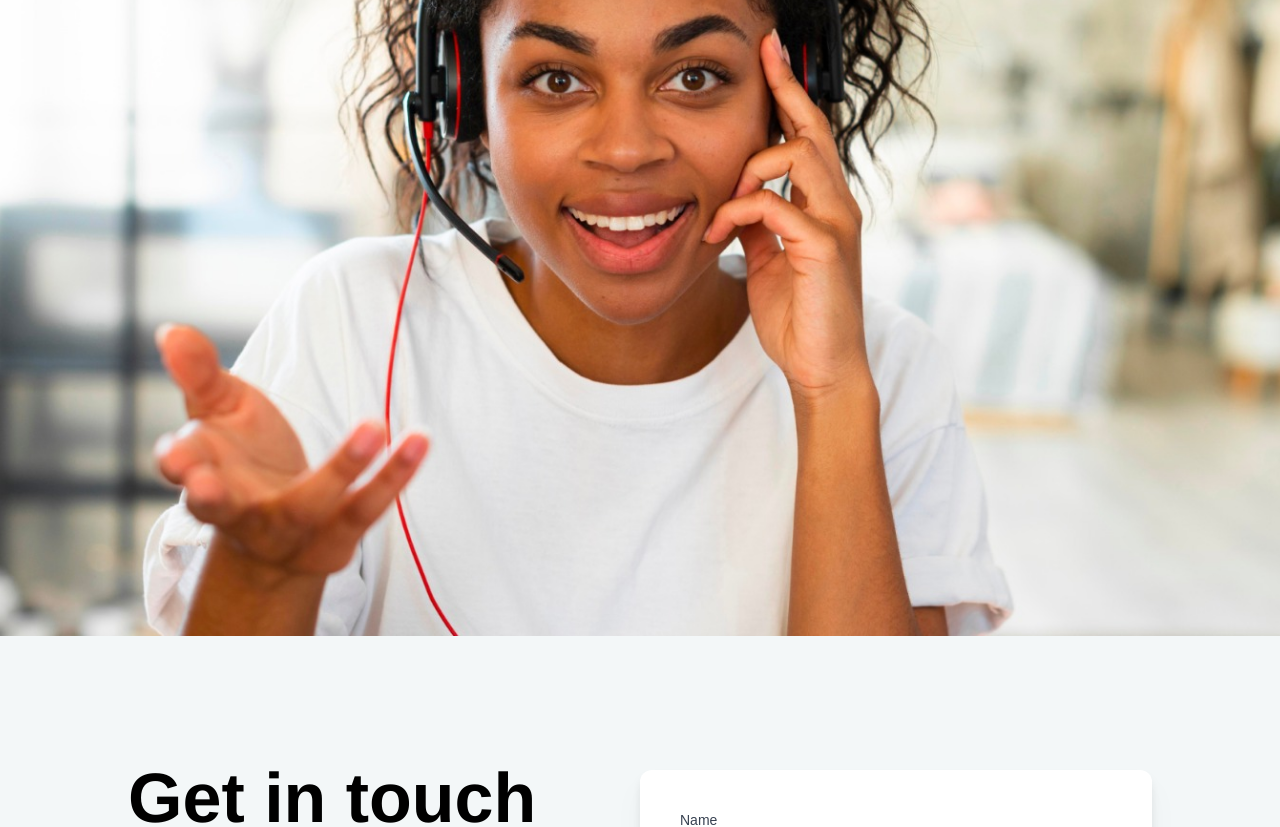
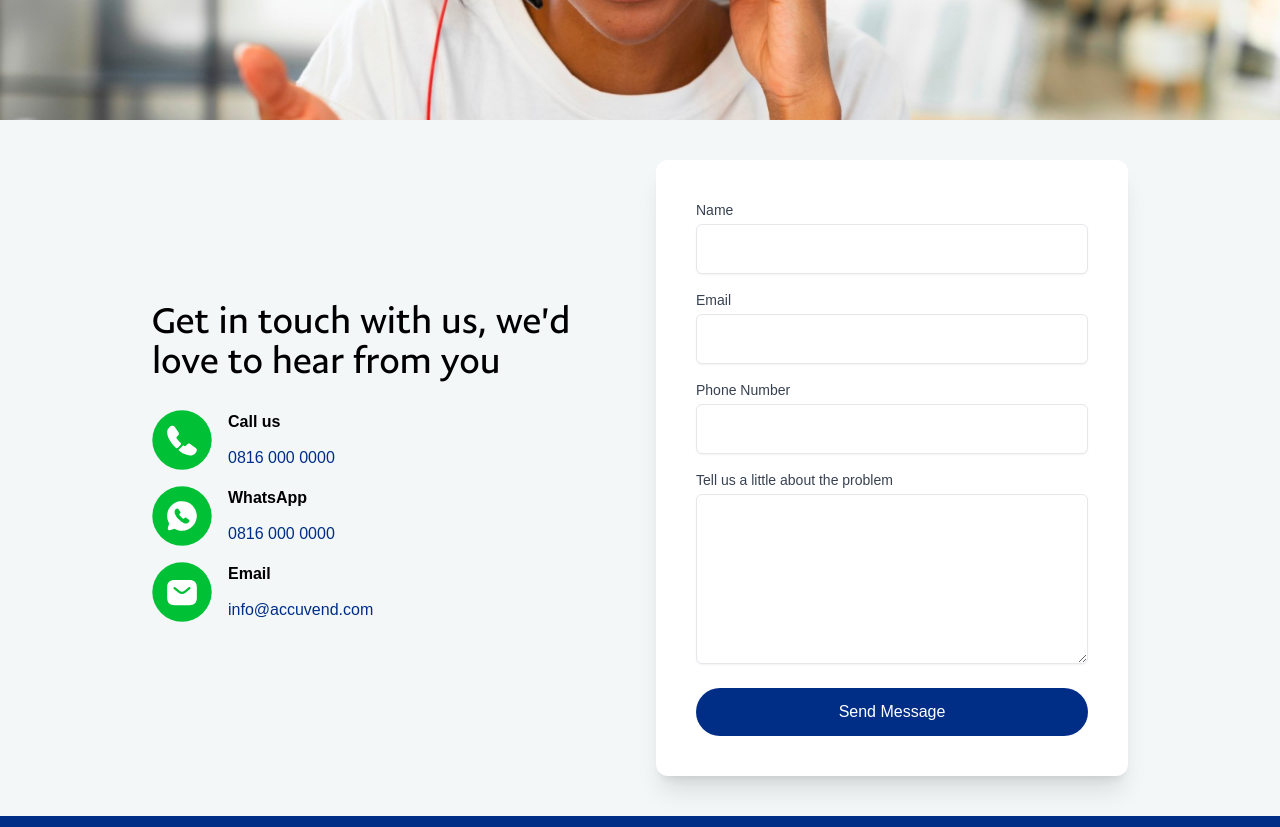
Before and after one commit to Eyohen/accuvendweb, a React (Vite) app: page /contact in a window 1280 px wide. Shown: the part 360-1187 px from the top of the page. Built offline with nearby package versions, Linux system fonts and the light colour scheme; a web font is replaced by a local one.

Commit message:
fix: contact page

```diff
--- a/src/components/Hero3.jsx
+++ /dev/null
@@ -1,27 +0,0 @@
-import customercare from '../assets/customercare.jpeg'
-
-const Hero3 = () => {
-    return (
-        <div style={{backgroundImage:`url(${customercare})`,
-        backgroundSize: 'cover',
-        backgroundRepeat: 'no-repeat',
-        backgroundPosition: 'center',
-        height: '900px',
-        }}>
-            {/* <p className='font-bold text-5xl text-[#002E87] pt-64 pl-12'>Powering a Sustainable</p>
-            <p className='font-bold text-5xl text-[#002E87] pt-3 pl-12'>Future</p> */}
-
-
-            {/* <button type="button" className="mt-6 ml-12 text-white bg-[#002E87] hover:bg-blue-800 focus:ring-4 focus:ring-blue-300 font-medium rounded-xl text-lg px-5 py-2.5 me-2 mb-2 dark:bg-blue-600 dark:hover:bg-blue-700 focus:outline-none dark:focus:ring-blue-800">Get Started</button>
-              */}
-
-                {/* <p className='text-white font-medium text-xl bg-[#002E87] rounded-lg p-4 w-24 flex flex-row'>Get Started</p> */}
-
-            {/* <img src={herogirl} className="h-[900px] w-full "/> */}
-        </div>
-
-    )
-}
-
-
-export default Hero3;
--- a/src/components/SecondScreen.jsx
+++ b/src/components/SecondScreen.jsx
@@ -1,3 +1,4 @@
+/* eslint-disable react/no-unescaped-entities */
 import { useState } from "react";
 
 const SecondScreen = () => {
@@ -18,16 +19,19 @@ const SecondScreen = () => {
 
     const handleSubmit = (e) => {
         e.preventDefault();
-        // Add logic to handle form submission, e.g., send the data to a server
         console.log('Form data submitted:', formData);
-        // You can add further processing or API calls here
     };
+
     return (
         <div className="bg-[#F3F7F8]">
-            <div className='flex items-center w-[80%] mx-auto py-[110px]'>
-                <div className=" basis-1/2">
-                    <h1 className="text-[70px] font-bold mb-4">Get in touch with us, we will love to hear from you</h1>
+            <div className='flex flex-col items-center justify-center py-10'>
+                <div className="flex flex-col md:flex-row items-center justify-center gap-8 md:w-[80%] mx-auto px-6">
+
+                    <div className="w-full md:w-1/2">
+                        <h1 className="text-4xl mb-8 font-big">Get in touch with us, we'd love to hear from you</h1>
+                        {/* Contact info section */}
                         <div className="gap-2">
+                            {/* Phone */}
                             <div className="flex items-center mb-4">
                                 <svg width={60} height={60} viewBox="0 0 100 101" fill="none" xmlns="http://www.w3.org/2000/svg">
                                     <rect y="0.5" width={100} height={100} rx={50} fill="#04BD4B" style={{ fill: 'color(display-p3 0.0157 0.7412 0.2941)', fillOpacity: 1 }} />
@@ -39,6 +43,7 @@ const SecondScreen = () => {
                                     <p className="text-[#002E87]">0816 000 0000</p>
                                 </div>
                             </div>
+                            {/* WhatsApp */}
                             <div className="flex items-center mb-4">
                                 <svg width={60} height={60} viewBox="0 0 100 101" fill="none" xmlns="http://www.w3.org/2000/svg">
                                     <rect y="0.5" width={100} height={100} rx={50} fill="#04BD4B" style={{ fill: 'color(display-p3 0.0157 0.7412 0.2941)', fillOpacity: 1 }} />
@@ -50,6 +55,7 @@ const SecondScreen = () => {
                                     <p className="text-[#002E87]">0816 000 0000</p>
                                 </div>
                             </div>
+                            {/* Email */}
                             <div className="flex items-center mb-4">
                                 <svg width={60} height={60} viewBox="0 0 100 101" fill="none" xmlns="http://www.w3.org/2000/svg">
                                     <rect y="0.5" width={100} height={100} rx={50} fill="#04BD4B" style={{ fill: 'color(display-p3 0.0157 0.7412 0.2941)', fillOpacity: 1 }} />
@@ -65,12 +71,13 @@ const SecondScreen = () => {
                         </div>
                     </div>
 
-                <div className="basis-1/2">
-                    {/* Form goes here */}
+                    <div className="w-full md:w-1/2">
+                        {/* Form section */}
                         <form
                             onSubmit={handleSubmit}
-                        className="max-w-xl mx-auto bg-white p-10 rounded-xl drop-shadow-xl"
+                            className="md:max-w-xl mx-auto bg-white p-6 md:p-10 rounded-xl shadow-xl"
                         >
+                            {/* Form inputs */}
                             <label htmlFor="name" className="block text-sm font-medium text-gray-700">
                                 Name
                             </label>
@@ -130,10 +137,10 @@ const SecondScreen = () => {
                                 Send Message
                             </button>
                         </form>
-
                     </div>
                 </div>
             </div>
+        </div >
     );
 }
 
--- a/src/pages/Contact.jsx
+++ b/src/pages/Contact.jsx
@@ -1,5 +1,5 @@
 import Navbar from "../components/Navbar"
-import Hero3 from "../components/Hero3"
+import customercare from '../assets/customercare.jpeg';
 import Footer from "../components/Footer"
 import SecondScreen from "../components/SecondScreen"
 
@@ -10,7 +10,7 @@ function Contact() {
         <>
             <div >
                 <Navbar />
-                <Hero3 />
+                <div className="relative h-96 sm:h-80 md:h-96 bg-cover bg-center flex items-center justify-center" style={{ backgroundImage: `url(${customercare})` }}></div>
                 <SecondScreen />
                 <Footer />
 
```
Lines whose indentation alone changed are shown as unchanged.
